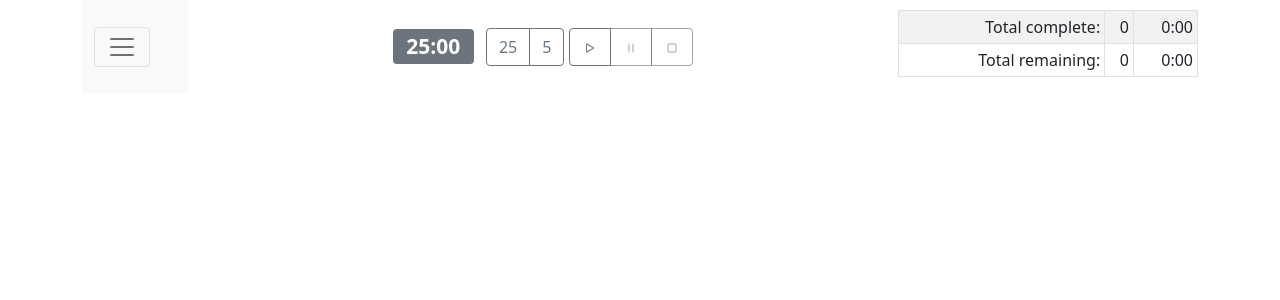
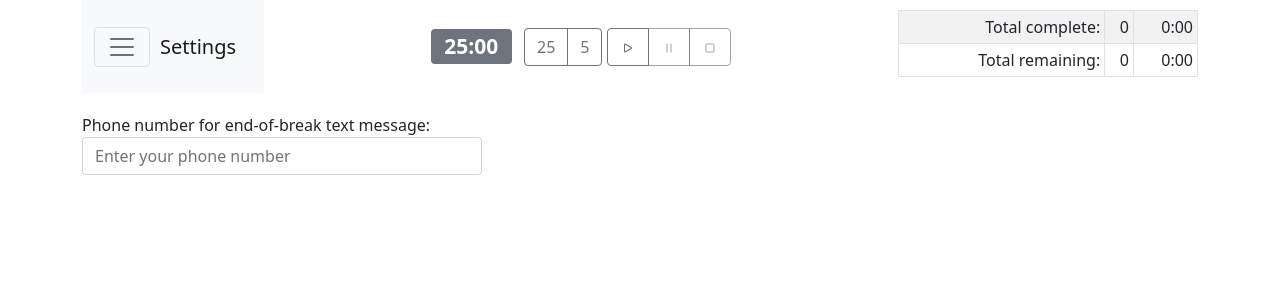
Before and after one commit to bwhiting2356/do-not-panic, a React (Create React App) app: page /settings in a window 1280 px wide. Shown: the top 300 px of the page. Built offline with nearby package versions, Linux system fonts and the light colour scheme.

Commit message:
text message working

```diff
--- a/src/App.tsx
+++ b/src/App.tsx
@@ -13,6 +13,7 @@ import { EventToastContainer } from "./components/EventToastContainer";
 import Templates from "./components/templates/Templates";
 import { PomodoroTimer } from "./components/header/PomodoroTimer";
 import { TotalToday } from "./components/header/TotalToday";
+import Settings from "./components/settings/Settings";
 
 export function App() {
   return (
@@ -33,6 +34,7 @@ export function App() {
             <Route path="/todos" element={<Todos />} />
             <Route path="/projects" element={<Projects />} />
             <Route path="/templates" element={<Templates />} />
+            <Route path="/settings" element={<Settings />} />
             <Route path="/" element={<Todos />} />
           </Routes>
         </div>
--- a/src/app/store.ts
+++ b/src/app/store.ts
@@ -12,6 +12,7 @@ import {
 import todosReducer from "../features/todos/todoSlice";
 import projectsReducer from "../features/projects/projectSlice";
 import templatesReducer from "../features/templates/templateSlice";
+import settingsReducer from "../features/settings/settingsSlice";
 import { Template } from "../shared/template";
 import { Project } from "../shared/project";
 import { Link } from "../shared/link";
@@ -96,6 +97,7 @@ const rootReducer = combineReducers({
   projects: projectsReducer,
   templates: templatesReducer,
   todos: todosReducer,
+  settings: settingsReducer,
 });
 const persistedReducer = persistReducer(persistConfig, rootReducer);
 
--- a/src/components/TextField.tsx
+++ b/src/components/TextField.tsx
@@ -11,6 +11,7 @@ type Props = {
   autoFocus?: boolean;
   // eslint-disable-next-line @typescript-eslint/no-explicit-any
   type?: ElementType<any>;
+  placeholder?: string;
 };
 
 export function TextField({
@@ -21,6 +22,7 @@ export function TextField({
   onBlur,
   autoFocus = false,
   type,
+  placeholder = "",
 }: Props) {
   const submit: React.FormEventHandler<HTMLFormElement> = (e) => {
     e.preventDefault();
@@ -44,6 +46,7 @@ export function TextField({
           value={text}
           onChange={(e) => onEditText(e.target.value)}
           onBlur={onBlur}
+          placeholder={placeholder}
         />
       </Form>
     );
@@ -55,6 +58,7 @@ export function TextField({
         value={text}
         onChange={(e) => onEditText(e.target.value)}
         onBlur={onBlur}
+        placeholder={placeholder}
       />
     </Form>
   );
--- a/src/components/header/NavTabs.tsx
+++ b/src/components/header/NavTabs.tsx
@@ -11,6 +11,7 @@ export function NavTabs() {
     "/todos": "Todos",
     "/projects": "Projects",
     "/templates": "Templates",
+    "/settings": "Settings",
   };
 
   return (
--- a/src/components/header/usePomodoroLogic.ts
+++ b/src/components/header/usePomodoroLogic.ts
@@ -1,5 +1,7 @@
 /* eslint-disable no-console */
 import { useCallback, useEffect, useState } from "react";
+import { useAppSelector } from "../../app/hooks";
+import { selectPhoneNumber } from "../../features/settings/selectors";
 import BlueCircle from "../../images/blue-circle.svg";
 import GreyCircle from "../../images/grey-circle.svg";
 import RedCircle from "../../images/red-circle.svg";
@@ -9,6 +11,7 @@ import {
   POMODORO_BREAK_TIME,
   POMODORO_WORK_TIME,
   SECONDS_PER_MINUTE,
+  TWILLIO_URL,
 } from "../../shared/constants";
 import { padZeros } from "../../shared/util";
 
@@ -97,6 +100,7 @@ export const computeSecondsRemaining = (
 };
 
 export function usePomodoroLogic(audioRef: React.RefObject<HTMLAudioElement>) {
+  const phoneNumber = useAppSelector(selectPhoneNumber);
   const [{ timerStatus, segments, targetMinutes }, setState] =
     usePomodoroPersistentState();
   const [interval, setInterval] = useState<number>(0);
@@ -124,6 +128,21 @@ export function usePomodoroLogic(audioRef: React.RefObject<HTMLAudioElement>) {
         timerStatus: TimerStatus.Alarm,
       }));
       playSound();
+      if (targetMinutes === POMODORO_BREAK_TIME && phoneNumber) {
+        try {
+          fetch(TWILLIO_URL, {
+            method: "POST",
+            headers: {
+              "Content-Type": "application/json",
+            },
+            body: JSON.stringify({
+              phoneNumber,
+            }),
+          });
+        } catch (err) {
+          // ignore
+        }
+      }
 
       setTimeout(() => {
         setState((prev) => {
--- /dev/null
+++ b/src/components/settings/Settings.tsx
@@ -0,0 +1,36 @@
+import React, { useState } from "react";
+import { useAppDispatch, useAppSelector } from "../../app/hooks";
+import { selectPhoneNumber } from "../../features/settings/selectors";
+import { editPhoneNumber } from "../../features/settings/settingsSlice";
+import { TextField } from "../TextField";
+
+function Settings() {
+  const dispatch = useAppDispatch();
+  const phoneNumber = useAppSelector(selectPhoneNumber);
+  const keepEditingIfNoPhoneNumber = () => {
+    if (!phoneNumber) return true;
+    return false;
+  };
+  const [editing, setEditing] = useState(keepEditingIfNoPhoneNumber);
+
+  const onEditPhoneNumber = (newName: string) =>
+    dispatch(editPhoneNumber(newName));
+
+  return (
+    <div style={{ width: "400px" }}>
+      Phone number for end-of-break text message:
+      <span onClick={() => setEditing(true)}>
+        <TextField
+          editing={editing}
+          text={phoneNumber}
+          onEditText={onEditPhoneNumber}
+          onSubmit={() => setEditing(keepEditingIfNoPhoneNumber())}
+          onBlur={() => setEditing(keepEditingIfNoPhoneNumber())}
+          placeholder="Enter your phone number"
+        />
+      </span>
+    </div>
+  );
+}
+
+export default Settings;
--- /dev/null
+++ b/src/features/settings/selectors.ts
@@ -0,0 +1,9 @@
+import { createSelector } from "reselect";
+import { RootState } from "../../app/store";
+
+const selectSettingsState = (state: RootState) => state.settings;
+
+export const selectPhoneNumber = createSelector(
+  selectSettingsState,
+  (state) => state.currentState.phoneNumber
+);
--- /dev/null
+++ b/src/features/settings/settingsSlice.ts
@@ -0,0 +1,44 @@
+import { PayloadAction, createSlice } from "@reduxjs/toolkit";
+import {
+  StateWithHistory,
+  addNewStateGoingForward,
+  redo,
+  undo,
+} from "../shared";
+
+interface SettingsState {
+  phoneNumber: string;
+}
+
+export type TemplateStateWithHistory = StateWithHistory<SettingsState>;
+
+const initialCurrentState: SettingsState = {
+  phoneNumber: "",
+};
+
+const initialState: TemplateStateWithHistory = {
+  currentState: initialCurrentState,
+  futureState: [],
+  pastState: [],
+};
+
+export const settingsSlice = createSlice({
+  initialState,
+  name: "settings",
+
+  reducers: {
+    editPhoneNumber: (state, action: PayloadAction<string>) => {
+      return addNewStateGoingForward(state, {
+        ...state.currentState,
+        phoneNumber: action.payload,
+      });
+    },
+    redoSettings: redo,
+    undoSettings: undo,
+  },
+});
+
+export const { editPhoneNumber, redoSettings, undoSettings } =
+  settingsSlice.actions;
+
+export default settingsSlice.reducer;
--- a/src/shared/constants.ts
+++ b/src/shared/constants.ts
@@ -7,3 +7,5 @@ export const POMODORO_TOTAL_MINUTES = POMODORO_WORK_TIME + POMODORO_BREAK_TIME;
 export const POMODORO_TOTAL_SECONDS = POMODORO_WORK_TIME * SECONDS_PER_MINUTE;
 export const URL_PREFIX = "http://";
 export const URL_TRUNCATE_LENGTH = 40;
+export const TWILLIO_URL =
+  "http://todo-ron-ron-5347-dev.twil.io/functions/hello-world";
```
